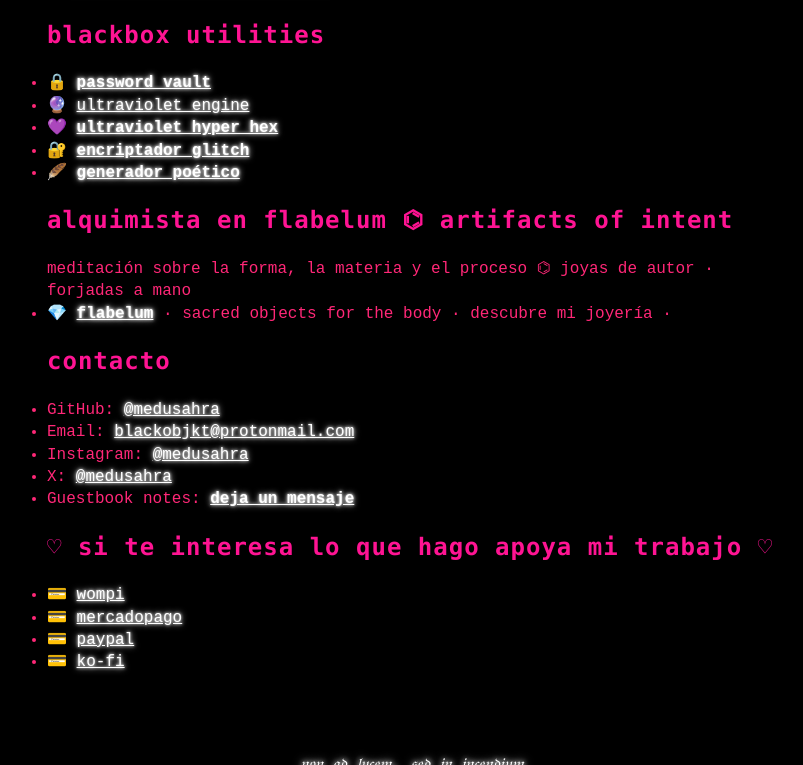
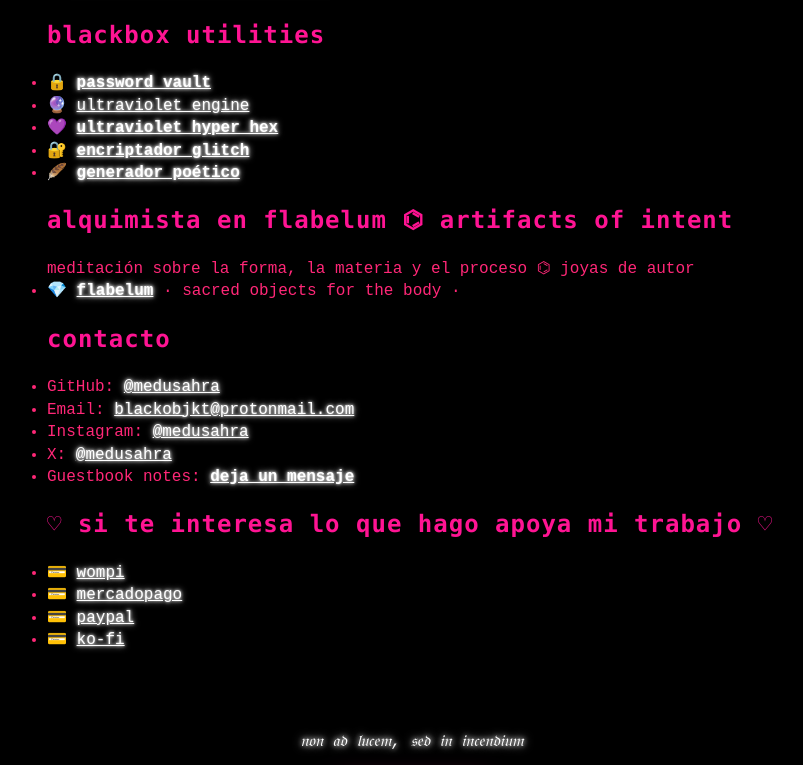
Before and after one commit to medusahra/medusahra.github.io, a Jekyll site: the page built from index.md, in a window 1280 px wide and 900 px high, scrolled down 1234 px, cut to the strip 0-765 px from the top of the window. Shown: the whole strip, without its empty margins (228-1031 px from the left). Built offline with Jekyll 4.4.1, drawn with Linux system fonts in a browser that asks for light colours.

Commit message:
Update index.md

```diff
--- a/index.md
+++ b/index.md
@@ -46,8 +46,8 @@
 - 🔐 **[encriptador glitch](/2025/11/21/encriptador-glitch.html)**
 - 🪶 **[generador poético](/2025/11/21/generador-poemas.html)**
 ## alquimista en flabelum ⌬ artifacts of intent
-meditación sobre la forma, la materia y el proceso ⌬ joyas de autor · forjadas a mano
-- 💎 **<a href="https://instagram.com/flabelum" target="_blank">flabelum</a>** · sacred objects for the body · descubre mi joyería ·
+meditación sobre la forma, la materia y el proceso ⌬ joyas de autor
+- 💎 **<a href="https://instagram.com/flabelum" target="_blank">flabelum</a>** · sacred objects for the body ·
 ## contacto
 - GitHub: <a href="https://github.com/medusahra" target="_blank">@medusahra</a>
 - Email: <a href="mailto:blackobjkt@protonmail.com">blackobjkt@protonmail.com</a>
```
